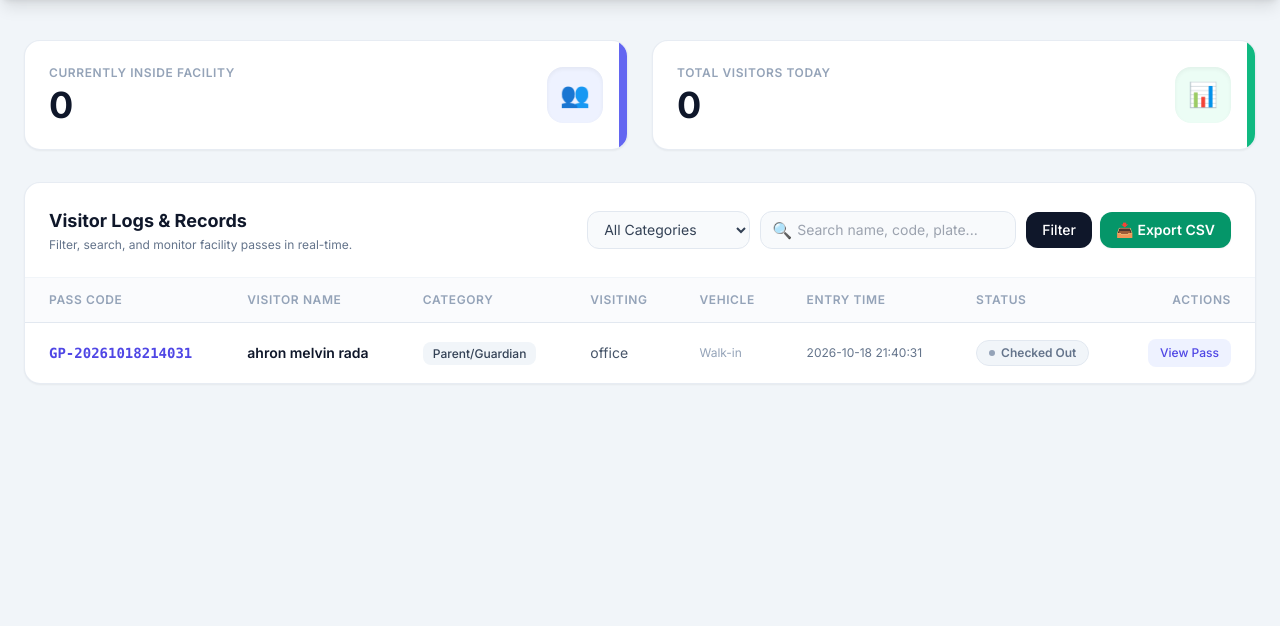
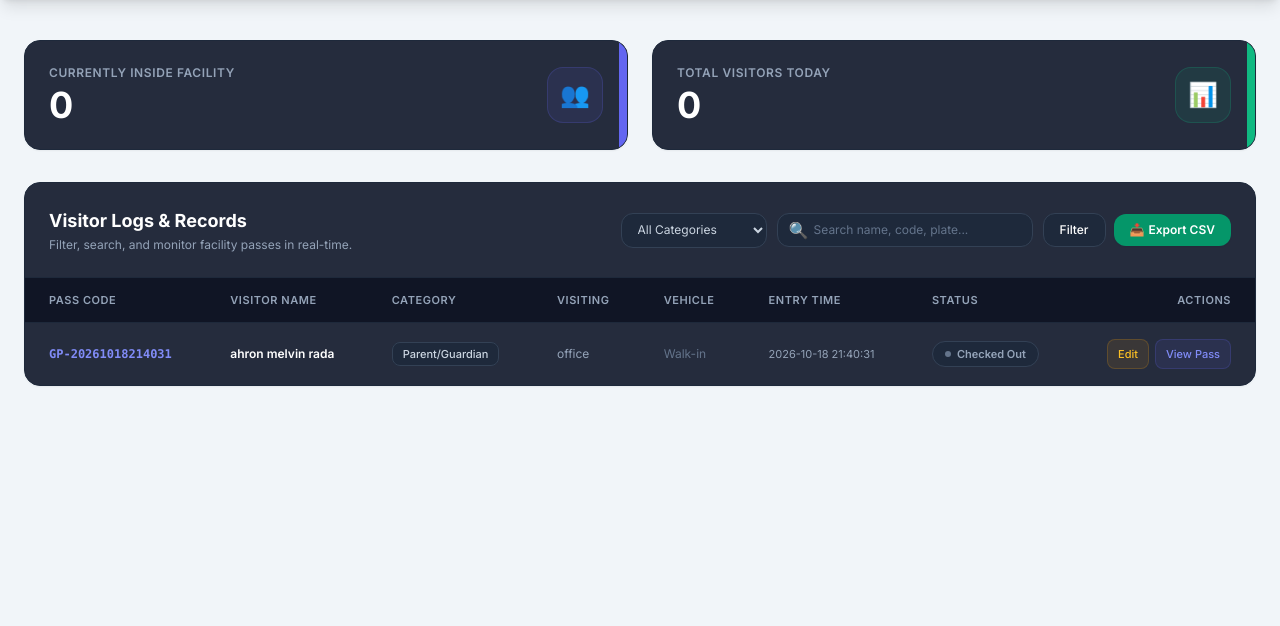
Before and after one commit to ahronmelvinrada-cmyk/gatepass-system, a Flask app: page / in a window 1280 px wide. Shown: the part 73-699 px from the top of the page. Run offline with Flask 3, Linux system fonts and the light colour scheme; the visitor is signed in with stand-in values (Sample User, id 1); data comes from the database, SQL or seed files in the repository; some libraries are stand-ins or nearby versions.

Commit message:
Update styles and structure in index.html

```diff
--- a/templates/index.html
+++ b/templates/index.html
@@ -2,36 +2,36 @@
 {% block content %}
 <!-- Top Summary Cards -->
 <div class="grid grid-cols-1 sm:grid-cols-2 gap-4 md:gap-6 mb-6 md:mb-8">
-    <div class="bg-white p-5 md:p-6 rounded-2xl shadow-sm border border-slate-200/80 flex items-center justify-between relative overflow-hidden group hover:shadow-md transition">
+    <div class="bg-slate-900/90 p-5 md:p-6 rounded-2xl border border-slate-800 shadow-sm flex items-center justify-between relative overflow-hidden group hover:shadow-md transition">
         <div class="absolute right-0 top-0 bottom-0 w-2 bg-indigo-500"></div>
         <div>
             <p class="text-xs font-semibold uppercase tracking-wider text-slate-400">Currently Inside Facility</p>
-            <h3 class="text-3xl md:text-4xl font-extrabold text-slate-900 mt-1">{{ active_count }}</h3>
+            <h3 class="text-3xl md:text-4xl font-extrabold text-white mt-1">{{ active_count }}</h3>
         </div>
-        <div class="w-12 h-12 md:w-14 md:h-14 bg-indigo-50 rounded-2xl flex items-center justify-center text-indigo-600 text-xl md:text-2xl shadow-inner">👥</div>
+        <div class="w-12 h-12 md:w-14 md:h-14 bg-indigo-500/10 rounded-2xl flex items-center justify-center text-indigo-400 text-xl md:text-2xl border border-indigo-500/20">👥</div>
     </div>
 
-    <div class="bg-white p-5 md:p-6 rounded-2xl shadow-sm border border-slate-200/80 flex items-center justify-between relative overflow-hidden group hover:shadow-md transition">
+    <div class="bg-slate-900/90 p-5 md:p-6 rounded-2xl border border-slate-800 shadow-sm flex items-center justify-between relative overflow-hidden group hover:shadow-md transition">
         <div class="absolute right-0 top-0 bottom-0 w-2 bg-emerald-500"></div>
         <div>
             <p class="text-xs font-semibold uppercase tracking-wider text-slate-400">Total Visitors Today</p>
-            <h3 class="text-3xl md:text-4xl font-extrabold text-slate-900 mt-1">{{ today_count }}</h3>
+            <h3 class="text-3xl md:text-4xl font-extrabold text-white mt-1">{{ today_count }}</h3>
         </div>
-        <div class="w-12 h-12 md:w-14 md:h-14 bg-emerald-50 rounded-2xl flex items-center justify-center text-emerald-600 text-xl md:text-2xl shadow-inner">📊</div>
+        <div class="w-12 h-12 md:w-14 md:h-14 bg-emerald-500/10 rounded-2xl flex items-center justify-center text-emerald-400 text-xl md:text-2xl border border-emerald-500/20">📊</div>
     </div>
 </div>
 
 <!-- Main Visitor Logs Container -->
-<div class="bg-white rounded-2xl shadow-sm border border-slate-200/80 overflow-hidden">
+<div class="bg-slate-900/90 rounded-2xl border border-slate-800 shadow-sm overflow-hidden">
     <!-- Header & Search/Filter Section -->
-    <div class="p-4 md:p-6 border-b border-slate-100 flex flex-col xl:flex-row justify-between items-start xl:items-center gap-4">
+    <div class="p-4 md:p-6 border-b border-slate-800 flex flex-col xl:flex-row justify-between items-start xl:items-center gap-4">
         <div>
-            <h2 class="text-base md:text-lg font-bold text-slate-900">Visitor Logs & Records</h2>
-            <p class="text-xs text-slate-500 mt-0.5">Filter, search, and monitor facility passes in real-time.</p>
+            <h2 class="text-base md:text-lg font-bold text-white">Visitor Logs & Records</h2>
+            <p class="text-xs text-slate-400 mt-0.5">Filter, search, and monitor facility passes in real-time.</p>
         </div>
 
         <form method="GET" action="{{ url_for('index') }}" class="flex flex-col sm:flex-row flex-wrap gap-2.5 w-full xl:w-auto">
-            <select name="category" onchange="this.form.submit()" class="w-full sm:w-auto border border-slate-200 rounded-xl text-sm bg-slate-50 px-3 py-2 text-slate-700 focus:outline-none focus:ring-2 focus:ring-indigo-500">
+            <select name="category" onchange="this.form.submit()" class="w-full sm:w-auto border border-slate-700 rounded-xl text-xs bg-slate-800 px-3 py-2 text-slate-300 focus:outline-none focus:ring-2 focus:ring-indigo-500">
                 <option value="">All Categories</option>
                 <option value="Parent/Guardian" {% if category_filter == 'Parent/Guardian' %}selected{% endif %}>Parent / Guardian</option>
                 <option value="Delivery/Courier" {% if category_filter == 'Delivery/Courier' %}selected{% endif %}>Delivery / Courier</option>
@@ -41,24 +41,24 @@
             </select>
 
             <div class="relative w-full sm:w-64">
-                <span class="absolute inset-y-0 left-0 flex items-center pl-3 text-slate-400">🔍</span>
-                <input type="text" name="search" value="{{ search }}" placeholder="Search name, code, plate..." class="w-full pl-9 pr-4 py-2 border border-slate-200 rounded-xl text-sm bg-slate-50 focus:bg-white focus:outline-none focus:ring-2 focus:ring-indigo-500 transition">
+                <span class="absolute inset-y-0 left-0 flex items-center pl-3 text-slate-500">🔍</span>
+                <input type="text" name="search" value="{{ search }}" placeholder="Search name, code, plate..." class="w-full pl-9 pr-4 py-2 border border-slate-700 rounded-xl text-xs bg-slate-800 text-white placeholder-slate-500 focus:outline-none focus:ring-2 focus:ring-indigo-500 transition">
             </div>
 
             <div class="flex items-center gap-2 w-full sm:w-auto">
-                <button type="submit" class="flex-1 sm:flex-none bg-slate-900 text-white px-4 py-2 rounded-xl text-sm font-medium hover:bg-slate-800 transition">Filter</button>
-                <a href="{{ url_for('export_csv') }}" class="flex-1 sm:flex-none justify-center bg-emerald-600 hover:bg-emerald-500 text-white px-4 py-2 rounded-xl text-sm font-semibold transition flex items-center gap-1 shadow-sm">
+                <button type="submit" class="flex-1 sm:flex-none bg-slate-800 hover:bg-slate-700 text-white px-4 py-2 rounded-xl text-xs font-medium transition border border-slate-700">Filter</button>
+                <a href="{{ url_for('export_csv') }}" class="flex-1 sm:flex-none justify-center bg-emerald-600 hover:bg-emerald-500 text-white px-4 py-2 rounded-xl text-xs font-semibold transition flex items-center gap-1 shadow-sm">
                     <span>📥</span> Export CSV
                 </a>
             </div>
         </form>
     </div>
 
-    <!-- 1. DESKTOP VIEW: Table (Lalabas lang sa Medium Screens pataas) -->
+    <!-- 1. DESKTOP VIEW: Table -->
     <div class="hidden md:block overflow-x-auto">
-        <table class="w-full text-left border-collapse text-sm">
+        <table class="w-full text-left border-collapse text-xs">
             <thead>
-                <tr class="bg-slate-50/75 text-slate-400 uppercase text-xs tracking-wider border-b border-slate-200">
+                <tr class="bg-slate-950/60 text-slate-400 uppercase tracking-wider border-b border-slate-800 text-[11px]">
                     <th class="py-3.5 px-6 font-semibold">Pass Code</th>
                     <th class="py-3.5 px-6 font-semibold">Visitor Name</th>
                     <th class="py-3.5 px-6 font-semibold">Category</th>
@@ -69,40 +69,43 @@
                     <th class="py-3.5 px-6 font-semibold text-right">Actions</th>
                 </tr>
             </thead>
-            <tbody class="divide-y divide-slate-100 text-slate-600">
+            <tbody class="divide-y divide-slate-800/60 text-slate-300">
                 {% for v in visitors %}
-                <tr class="hover:bg-slate-50/80 transition">
-                    <td class="py-4 px-6 font-mono font-bold text-indigo-600">{{ v.pass_code }}</td>
-                    <td class="py-4 px-6 font-semibold text-slate-900">{{ v.full_name }}</td>
+                <tr class="hover:bg-slate-800/40 transition">
+                    <td class="py-4 px-6 font-mono font-bold text-indigo-400">{{ v.pass_code }}</td>
+                    <td class="py-4 px-6 font-semibold text-white">{{ v.full_name }}</td>
                     <td class="py-4 px-6">
-                        <span class="px-2.5 py-1 bg-slate-100 text-slate-700 rounded-lg text-xs font-medium">{{ v.visitor_category }}</span>
+                        <span class="px-2.5 py-1 bg-slate-800 text-slate-300 rounded-lg text-[11px] font-medium border border-slate-700">{{ v.visitor_category }}</span>
                     </td>
-                    <td class="py-4 px-6">{{ v.person_to_visit }}</td>
-                    <td class="py-4 px-6 text-xs">
-                        {% if v.vehicle_type != 'None' %}
-                            <span class="font-semibold text-slate-800">{{ v.vehicle_type }}</span>
-                            {% if v.plate_number %}<span class="block text-slate-400 font-mono">{{ v.plate_number }}</span>{% endif %}
+                    <td class="py-4 px-6 text-slate-400">{{ v.person_to_visit }}</td>
+                    <td class="py-4 px-6 text-slate-400">
+                        {% if v.vehicle_type and v.vehicle_type != 'None' %}
+                            <span class="font-semibold text-slate-300">{{ v.vehicle_type }}</span>
+                            {% if v.plate_number %}<span class="block text-slate-500 font-mono text-[10px]">{{ v.plate_number }}</span>{% endif %}
                         {% else %}
-                            <span class="text-slate-400">Walk-in</span>
+                            <span class="text-slate-500">Walk-in</span>
                         {% endif %}
                     </td>
-                    <td class="py-4 px-6 text-slate-500 text-xs">{{ v.entry_time }}</td>
+                    <td class="py-4 px-6 text-slate-400 text-[11px]">{{ v.entry_time }}</td>
                     <td class="py-4 px-6">
-                        <span class="inline-flex items-center gap-1.5 px-3 py-1 rounded-full text-xs font-semibold {% if v.status == 'Active' %}bg-emerald-50 text-emerald-700 border border-emerald-200/60{% else %}bg-slate-100 text-slate-500 border border-slate-200{% endif %}">
-                            <span class="w-1.5 h-1.5 rounded-full {% if v.status == 'Active' %}bg-emerald-500 animate-pulse{% else %}bg-slate-400{% endif %}"></span>
+                        <span class="inline-flex items-center gap-1.5 px-3 py-1 rounded-full text-[11px] font-semibold {% if v.status == 'Active' %}bg-emerald-500/10 text-emerald-400 border border-emerald-500/20{% else %}bg-slate-800 text-slate-400 border border-slate-700{% endif %}">
+                            <span class="w-1.5 h-1.5 rounded-full {% if v.status == 'Active' %}bg-emerald-400 animate-pulse{% else %}bg-slate-500{% endif %}"></span>
                             {{ v.status }}
                         </span>
                     </td>
                     <td class="py-4 px-6 text-right">
-                        <a href="{{ url_for('view_pass', pass_code=v.pass_code) }}" class="inline-flex items-center gap-1 text-indigo-600 hover:text-indigo-700 font-medium text-xs bg-indigo-50 hover:bg-indigo-100 px-3 py-1.5 rounded-lg transition">View Pass</a>
+                        <div class="flex items-center justify-end gap-1.5">
+                            <a href="{{ url_for('edit_visitor', id=v.id) }}" class="inline-flex items-center gap-1 text-amber-400 hover:text-amber-300 font-medium text-[11px] bg-amber-500/10 hover:bg-amber-500/20 px-2.5 py-1.5 rounded-lg transition border border-amber-500/20">Edit</a>
+                            <a href="{{ url_for('view_pass', pass_code=v.pass_code) }}" class="inline-flex items-center gap-1 text-indigo-400 hover:text-indigo-300 font-medium text-[11px] bg-indigo-500/10 hover:bg-indigo-500/20 px-2.5 py-1.5 rounded-lg transition border border-indigo-500/20">View Pass</a>
+                        </div>
                     </td>
                 </tr>
                 {% else %}
                 <tr>
-                    <td colspan="8" class="py-12 text-center text-slate-400">
+                    <td colspan="8" class="py-12 text-center text-slate-500">
                         <div class="flex flex-col items-center justify-center gap-2">
                             <span class="text-3xl">📭</span>
-                            <p class="text-sm font-medium text-slate-500">No visitor records found.</p>
+                            <p class="text-xs font-medium text-slate-400">No visitor records found.</p>
                         </div>
                     </td>
                 </tr>
@@ -111,43 +114,46 @@
         </table>
     </div>
 
-    <!-- 2. MOBILE VIEW: Card List (Lalabas lang sa Cellphone / Small Screens) -->
-    <div class="block md:hidden divide-y divide-slate-100">
+    <!-- 2. MOBILE VIEW: Card List -->
+    <div class="block md:hidden divide-y divide-slate-800">
         {% for v in visitors %}
-        <div class="p-4 flex flex-col gap-3 hover:bg-slate-50/80 transition">
+        <div class="p-4 flex flex-col gap-3 hover:bg-slate-800/40 transition">
             <div class="flex items-center justify-between">
-                <span class="font-mono font-bold text-indigo-600 text-sm">{{ v.pass_code }}</span>
-                <span class="inline-flex items-center gap-1.5 px-2.5 py-0.5 rounded-full text-xs font-semibold {% if v.status == 'Active' %}bg-emerald-50 text-emerald-700 border border-emerald-200/60{% else %}bg-slate-100 text-slate-500 border border-slate-200{% endif %}">
-                    <span class="w-1.5 h-1.5 rounded-full {% if v.status == 'Active' %}bg-emerald-500 animate-pulse{% else %}bg-slate-400{% endif %}"></span>
+                <span class="font-mono font-bold text-indigo-400 text-xs">{{ v.pass_code }}</span>
+                <span class="inline-flex items-center gap-1.5 px-2.5 py-0.5 rounded-full text-[11px] font-semibold {% if v.status == 'Active' %}bg-emerald-500/10 text-emerald-400 border border-emerald-500/20{% else %}bg-slate-800 text-slate-400 border border-slate-700{% endif %}">
+                    <span class="w-1.5 h-1.5 rounded-full {% if v.status == 'Active' %}bg-emerald-400 animate-pulse{% else %}bg-slate-500{% endif %}"></span>
                     {{ v.status }}
                 </span>
             </div>
 
             <div>
-                <h4 class="font-bold text-slate-900 text-base">{{ v.full_name }}</h4>
+                <h4 class="font-bold text-white text-sm">{{ v.full_name }}</h4>
                 <div class="flex items-center gap-2 mt-1">
-                    <span class="px-2 py-0.5 bg-slate-100 text-slate-700 rounded text-xs font-medium">{{ v.visitor_category }}</span>
-                    <span class="text-xs text-slate-400">• Visiting: <strong class="text-slate-600 font-medium">{{ v.person_to_visit }}</strong></span>
+                    <span class="px-2 py-0.5 bg-slate-800 text-slate-300 rounded text-[11px] font-medium border border-slate-700">{{ v.visitor_category }}</span>
+                    <span class="text-[11px] text-slate-400">• Visiting: <strong class="text-slate-300 font-medium">{{ v.person_to_visit }}</strong></span>
                 </div>
             </div>
 
-            <div class="flex items-center justify-between text-xs text-slate-500 pt-1 border-t border-slate-50">
+            <div class="flex items-center justify-between text-xs text-slate-400 pt-2 border-t border-slate-800">
                 <div>
-                    {% if v.vehicle_type != 'None' %}
+                    {% if v.vehicle_type and v.vehicle_type != 'None' %}
                         <span>🚗 {{ v.vehicle_type }} {% if v.plate_number %}({{ v.plate_number }}){% endif %}</span>
                     {% else %}
                         <span>🚶 Walk-in</span>
                     {% endif %}
-                    <span class="block text-[11px] text-slate-400 mt-0.5">🕒 {{ v.entry_time }}</span>
+                    <span class="block text-[10px] text-slate-500 mt-0.5">🕒 {{ v.entry_time }}</span>
                 </div>
-                <a href="{{ url_for('view_pass', pass_code=v.pass_code) }}" class="inline-flex items-center gap-1 text-indigo-600 font-semibold text-xs bg-indigo-50 px-3 py-1.5 rounded-lg">View Pass</a>
+                <div class="flex items-center gap-1.5">
+                    <a href="{{ url_for('edit_visitor', id=v.id) }}" class="inline-flex items-center gap-1 text-amber-400 font-semibold text-[11px] bg-amber-500/10 border border-amber-500/20 px-2.5 py-1.5 rounded-lg">Edit</a>
+                    <a href="{{ url_for('view_pass', pass_code=v.pass_code) }}" class="inline-flex items-center gap-1 text-indigo-400 font-semibold text-[11px] bg-indigo-500/10 border border-indigo-500/20 px-2.5 py-1.5 rounded-lg">View Pass</a>
+                </div>
             </div>
         </div>
         {% else %}
-        <div class="py-12 text-center text-slate-400">
+        <div class="py-12 text-center text-slate-500">
             <div class="flex flex-col items-center justify-center gap-2">
                 <span class="text-3xl">📭</span>
-                <p class="text-sm font-medium text-slate-500">No visitor records found.</p>
+                <p class="text-xs font-medium text-slate-400">No visitor records found.</p>
             </div>
         </div>
         {% endfor %}
```
